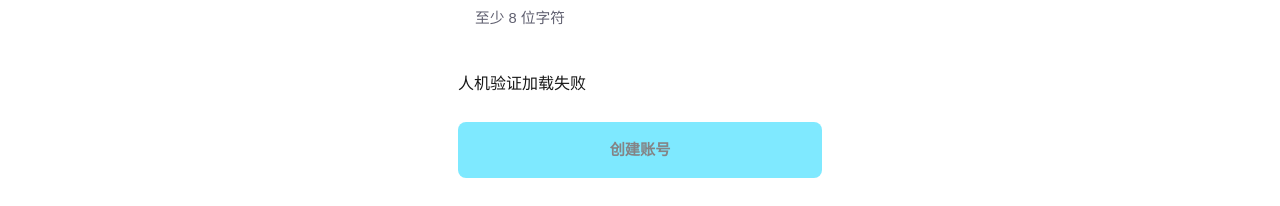
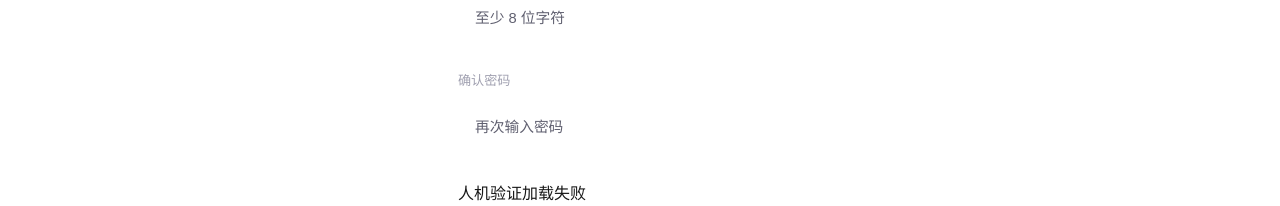
Before and after one commit to balancetheworld/go-blog, a Next.js app in the folder web/: page /auth/register in a window 1280 px wide. Shown: the part 853-1059 px from the top of the page. Built offline with nearby package versions, Linux system fonts and the light colour scheme; no server answers.

Commit message:
feat: add registration password confirmation

```diff
--- a/web/messages/en.json
+++ b/web/messages/en.json
@@ -235,6 +235,9 @@
       "defaultRole": "Member",
       "password": "Password",
       "passwordPlaceholder": "At least 8 characters",
+      "confirmPassword": "Confirm password",
+      "confirmPasswordPlaceholder": "Enter your password again",
+      "passwordMismatch": "The passwords do not match.",
       "submitting": "Registering...",
       "submit": "Create account",
       "or": "Or",
--- a/web/messages/zh-CN.json
+++ b/web/messages/zh-CN.json
@@ -235,6 +235,9 @@
       "defaultRole": "普通访客",
       "password": "密码",
       "passwordPlaceholder": "至少 8 位字符",
+      "confirmPassword": "确认密码",
+      "confirmPasswordPlaceholder": "再次输入密码",
+      "passwordMismatch": "两次输入的密码不一致",
       "submitting": "注册中...",
       "submit": "创建账号",
       "or": "或",
--- a/web/src/app/auth/register/page.tsx
+++ b/web/src/app/auth/register/page.tsx
@@ -102,6 +102,13 @@ export default function RegisterPage() {
     const requestedRoleValue = String(
       formData.get('requestedRoleId') ?? '',
     )
+    const password = String(formData.get('password') ?? '')
+    const confirmPassword = String(formData.get('confirmPassword') ?? '')
+
+    if (password !== confirmPassword) {
+      toast.error(t('passwordMismatch'))
+      return
+    }
 
     setSubmitting(true)
 
@@ -110,7 +117,7 @@ export default function RegisterPage() {
         email,
         emailCode: String(formData.get('emailCode')),
         username: String(formData.get('username')),
-        password: String(formData.get('password')),
+        password,
         captchaToken: captchaToken || undefined,
         requestedRoleId: requestedRoleValue && requestedRoleValue !== 'none'
           ? Number(requestedRoleValue)
@@ -253,6 +260,20 @@ export default function RegisterPage() {
               />
             </label>
 
+            <label className="auth-field" htmlFor="confirmPassword">
+              <span>{t('confirmPassword')}</span>
+              <input
+                id="confirmPassword"
+                name="confirmPassword"
+                type="password"
+                autoComplete="new-password"
+                placeholder={t('confirmPasswordPlaceholder')}
+                minLength={8}
+                maxLength={72}
+                required
+              />
+            </label>
+
             <Captcha
               token={captchaToken}
               onTokenChange={setCaptchaToken}
```
